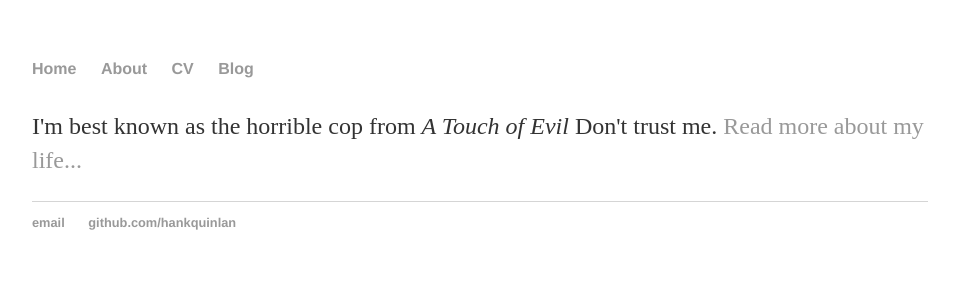
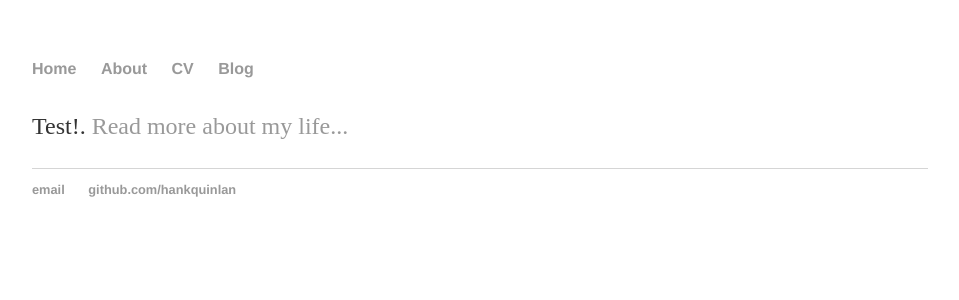
Before and after one commit to kraftmaschine/kraftmaschine.github.io, a Jekyll site: the page built from about/index.html, in a window 1280 px wide. Shown: the top 300 px of the page, without its empty margins (160-1119 px from the left). Built offline with Jekyll 4.4.1, drawn with Linux system fonts in a browser that asks for light colours.

Commit message:
Update index.html

```diff
--- a/about/index.html
+++ b/about/index.html
@@ -4,5 +4,5 @@ title:
 ---
 <div class="blurb">
 	<h1> </h1>
-	<p>I'm best known as the horrible cop from <em>A Touch of Evil</em> Don't trust me. <a href="/about">Read more about my life...</a></p>
+	<p>Test!. <a href="/about">Read more about my life...</a></p>
 </div><!-- /.blurb -->
```
